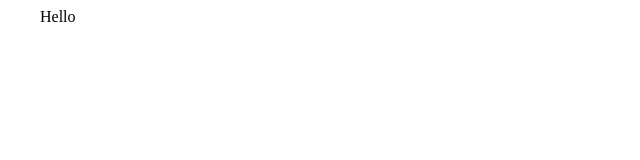
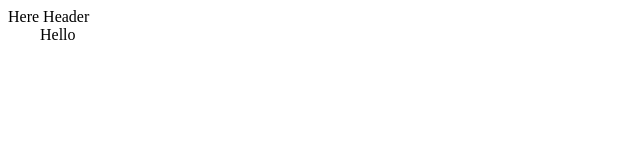
Before and after one commit to ohseungo/gamers-vault-frontend, a Next.js app: page / in a window 1280 px wide. Shown: the top 160 px of the page, without its empty margins (0-640 px from the left). Built offline with nearby package versions, Linux system fonts and the light colour scheme.

Commit message:
feat : 기본 layout 추가

```diff
--- /dev/null
+++ b/components/common/Layout/Layout.tsx
@@ -0,0 +1,16 @@
+import React from "react";
+
+interface Props {
+  children?: React.ReactNode;
+}
+
+const Layout = ({ children }: Props) => {
+  return (
+    <div>
+      <nav>Here Header</nav>
+      <main>{children}</main>
+    </div>
+  );
+};
+
+export default Layout;
--- /dev/null
+++ b/components/common/Layout/index.ts
@@ -0,0 +1 @@
+export { default } from "./Layout";
--- a/package.json
+++ b/package.json
@@ -12,7 +12,8 @@
     "next": "12.3.1",
     "next-seo": "^5.5.0",
     "react": "18.2.0",
-    "react-dom": "18.2.0"
+    "react-dom": "18.2.0",
+    "react-router-dom": "^6.4.2"
   },
   "devDependencies": {
     "@types/node": "18.7.20",
--- a/pages/_app.tsx
+++ b/pages/_app.tsx
@@ -1,11 +1,14 @@
-import Head from "components/Head";
+import Head from "components/common/Head";
+import Layout from "components/common/Layout";
 import type { AppProps } from "next/app";
 
 function MyApp({ Component, pageProps }: AppProps) {
   return (
     <>
       <Head />
-      <Component {...pageProps} />
+      <Layout>
+        <Component {...pageProps} />
+      </Layout>
     </>
   );
 }
```
Also changed, not shown: components/common/Head.tsx (renamed from components/Head.tsx), 2 other files (tests, documents, lock files or other folders).
